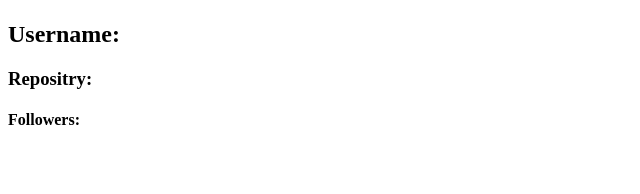
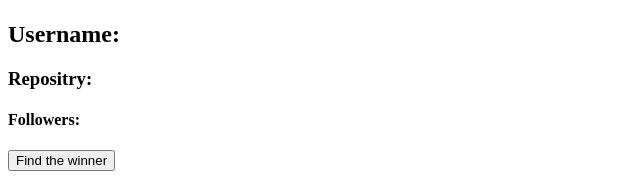
Before and after one commit to aayush1408/Git-Wars, a React app: page / in a window 1280 px wide. Shown: the part 606-800 px from the top of the page, without its empty margins (0-640 px from the left). Built offline with nearby package versions, Linux system fonts and the light colour scheme.

Commit message:
calcution part added

```diff
--- a/src/components/App.js
+++ b/src/components/App.js
@@ -3,6 +3,7 @@ import SearchBar1 from './search_bar1.js';
 import SearchBar2 from './search_bar2.js';
 import User1 from './user1.js';
 import User2 from './user2';
+import Calculate from './calculate.js';
 class App extends React.Component {
   constructor(props){
     super(props);
@@ -21,8 +22,9 @@ class App extends React.Component {
       <div className="App">
         <SearchBar1  getDetails1={this.getDetails1.bind(this)}/>
         <User1 details1={this.state.details1} />
-        <SearchBar2 getDetails2={this.getDetails2.bind(this)}/>
-        <User2 details2={this.state.details2} />
+        <SearchBar2 getDetails2={this.getDetails2.bind(this)} />
+        <User2 details2={this.state.details2} style="float:right" />
+        <Calculate details1={this.state.details1} details2={this.state.details2}  />
       </div>
     );
   }
--- /dev/null
+++ b/src/components/calculate.js
@@ -0,0 +1,36 @@
+import React from 'react';
+
+export default class Calculate extends React.Component{
+    constructor(props){
+        super(props);
+        this.state = {winner:'',}
+    }
+    findWinner(){
+        let count1 = 0;
+        let count2 = 0;
+        if(this.props.details1.public_repos > this.props.details2.public_repos){
+            count1 = count1+1;
+            console.log(count1);
+            console.log(count2);
+        }
+        else{
+            count2 = count2 +1;
+        }
+
+         if(count1 > count2){
+            this.setState({winner:this.props.details1.name})
+        }
+        else{
+            this.setState({winner:this.props.details2.name})
+        }
+    }
+    render(){
+
+        return(
+               <div>
+                <button onClick={this.findWinner.bind(this)}>Find the winner</button>
+                   <h1>{this.state.winner}</h1>
+                    </div>
+               )
+    }
+}
```
Also changed, not shown: public/index.html (+1 -1 lines).
